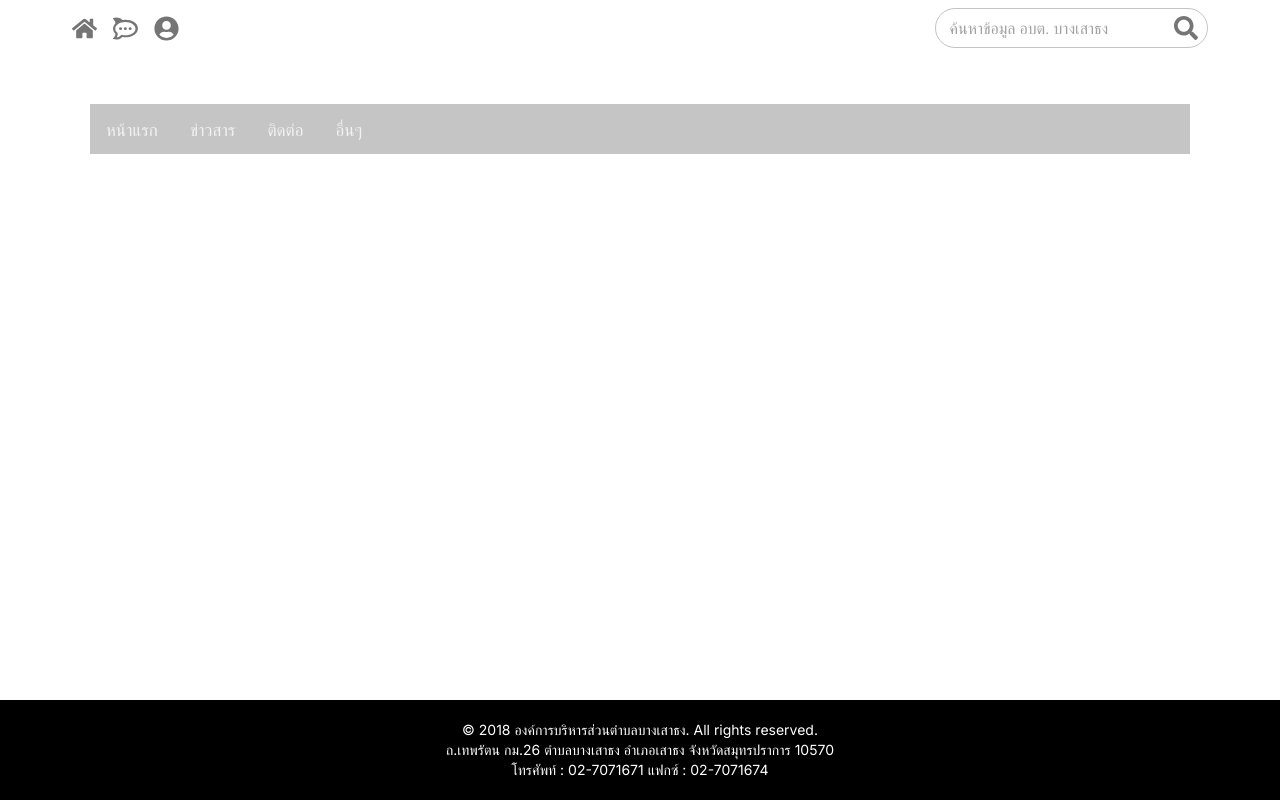
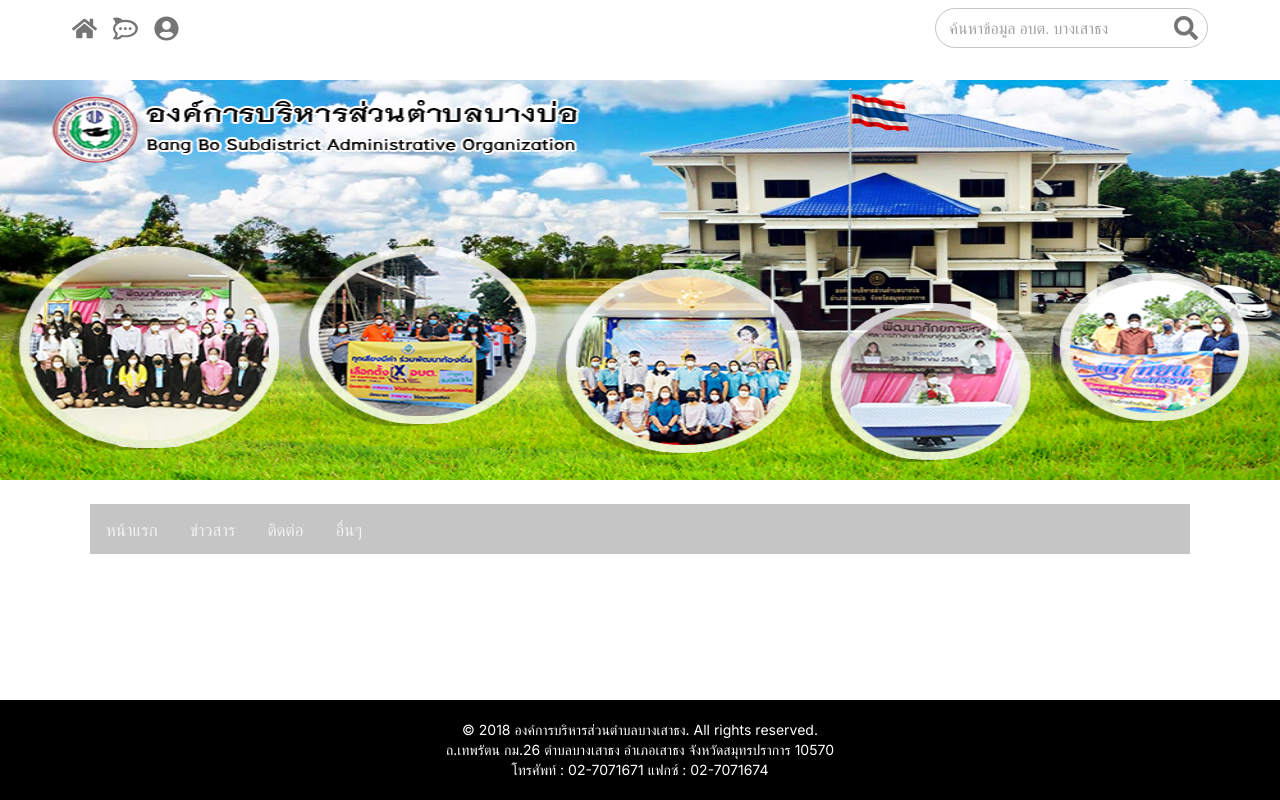
Before and after one commit to nuengdev1111/AT-55, a Next.js app: page /home in a window 1280 px wide. Built offline with nearby package versions, Linux system fonts and the light colour scheme.

Commit message:
banner coming

```diff
--- a/src/app/home/page.jsx
+++ b/src/app/home/page.jsx
@@ -18,7 +18,13 @@ export default function Home() {
       </Container>
       <br />
 
-
+      <Image
+      className={styles.img}
+      src="/pai.png"
+      width={0}
+      height={0}
+      alt="Picture of the author"
+    />
     <br />
     <TopNav>
 
```
